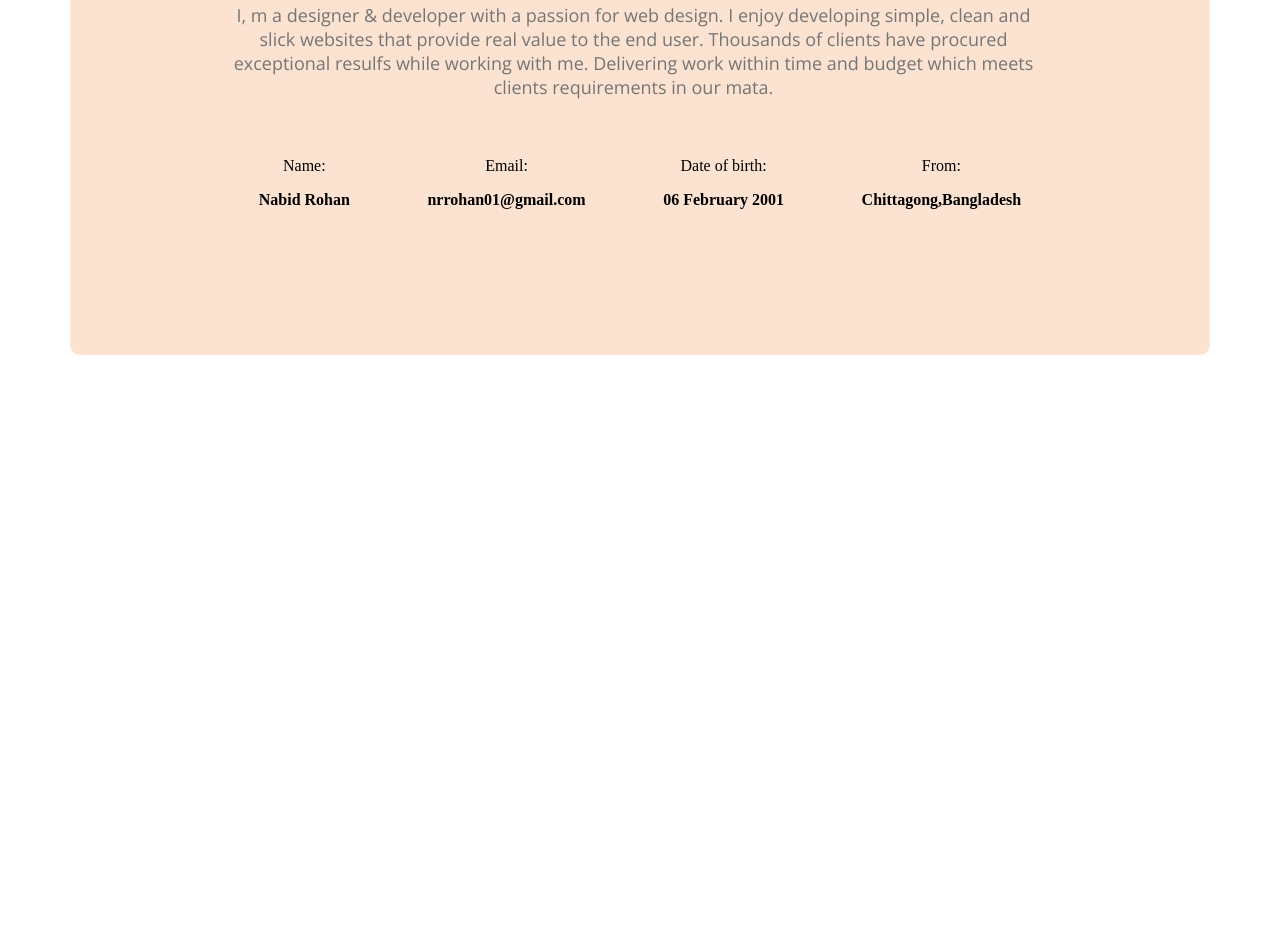
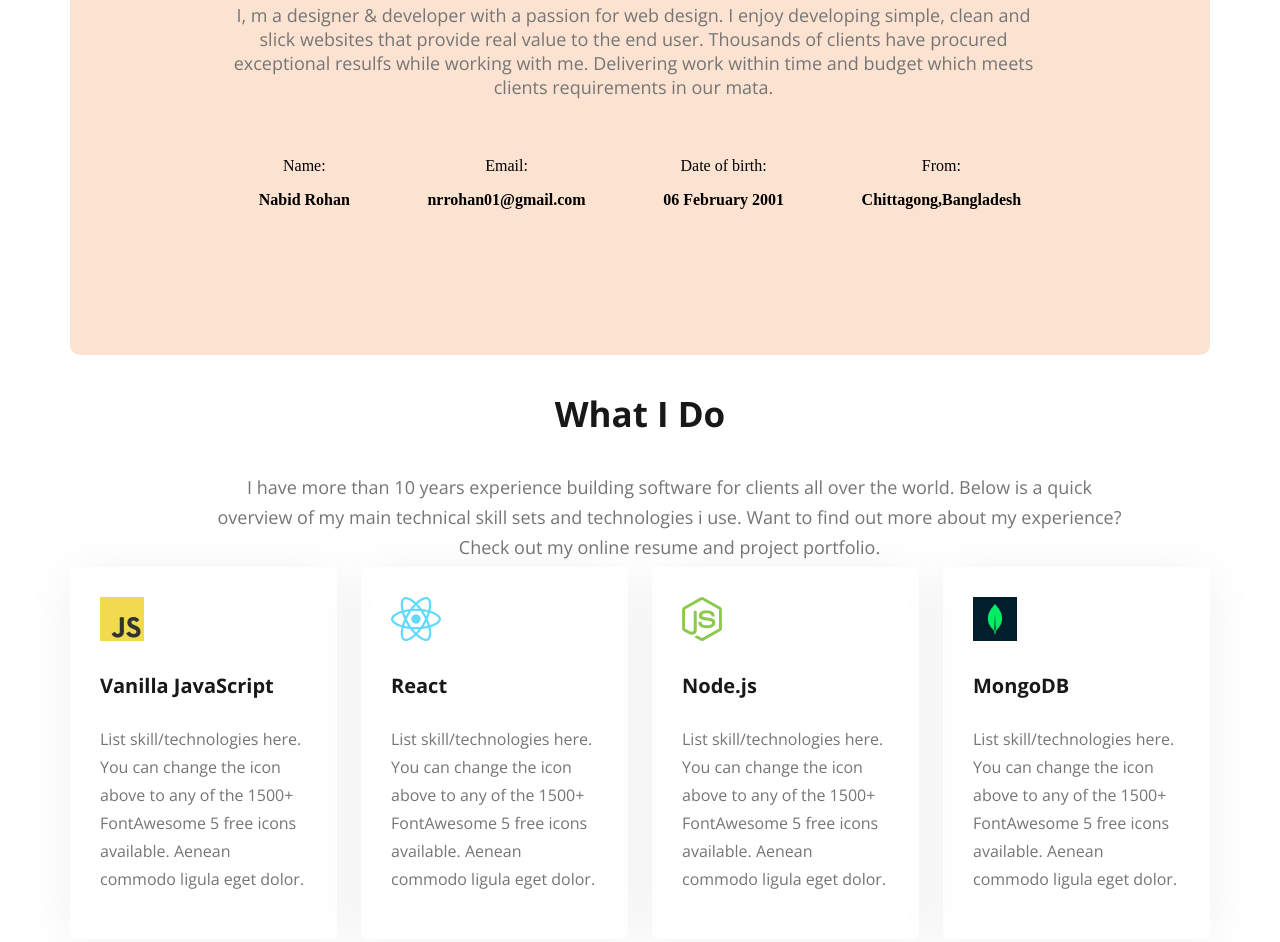
Before and after one commit to nabidrohan/webdeveloper-portfolio-nabid, a plain HTML site: page index.html in a window 1280 px wide. Shown: the part 1200-2142 px from the top of the page. Before the commit the page ends 1563 px from the top, so only its background shows below. Drawn offline with nearby package versions, Linux system fonts and the light colour scheme.

Commit message:
added what i do section

```diff
--- a/index.html
+++ b/index.html
@@ -62,6 +62,37 @@
 
 
         </section>
+        <section class="skills-section">
+            <h3 class="about-tittle text-center">What I Do</h3>
+            <p class="section-description text-center">I have more than 10 years experience building software for clients all over the world. Below is a quick overview of my main technical skill sets and technologies i use. Want to find out more about my experience? Check out my online resume and project portfolio.</p>
+            <div class="skills">
+                <div class="skill">
+                    <img src="images/icons/js.png" alt="">
+                    <h4 class="skill-tittle">Vanilla JavaScript</h4>
+                    <p class="skill-description">List skill/technologies here. You can change the icon above to any of the 1500+ FontAwesome 5 free icons available. Aenean commodo ligula eget dolor.</p>
+
+                </div>
+                <div class="skill">
+                    <img src="images/icons/react.png" alt="">
+                    <h4 class="skill-tittle">React</h4>
+                    <p class="skill-description">List skill/technologies here. You can change the icon above to any of the 1500+ FontAwesome 5 free icons available. Aenean commodo ligula eget dolor.</p>
+
+                </div>
+                <div class="skill">
+                    <img src="images/icons/nodejs.png" alt="">
+                    <h4 class="skill-tittle">Node.js</h4>
+                    <p class="skill-description">List skill/technologies here. You can change the icon above to any of the 1500+ FontAwesome 5 free icons available. Aenean commodo ligula eget dolor.</p>
+
+                </div>
+                <div class="skill">
+                    <img src="images/icons/mongo.png" alt="">
+                    <h4 class="skill-tittle">MongoDB</h4>
+                    <p class="skill-description">List skill/technologies here. You can change the icon above to any of the 1500+ FontAwesome 5 free icons available. Aenean commodo ligula eget dolor.</p>
+
+                </div>
+
+            </div>
+        </section>
 
     </main>
     <footer>
--- a/styles/portfolio.css
+++ b/styles/portfolio.css
@@ -95,6 +95,9 @@ line-height: 30px;
 width: 656px;
 height: 60px;
 }
+.text-center{
+    text-align: center;
+}
 .about-tittle{
     color: var(--Dark-01, #181818);
 text-align: center;
@@ -133,3 +136,43 @@ main{
         display: flex;
         justify-content:space-around
     }
+.section-description{
+    color: var(--Dark-03, #757575);
+text-align: center;
+font-family: "Open Sans";
+font-size: 18px;
+font-style: normal;
+font-weight: 400;
+line-height: 30px;
+width: 909px;
+height: 90px;
+justify-content: space-around;
+margin: 5px 145px;
+}
+.skills{
+    display: flex;
+    gap: 24px;
+
+}
+.skill{
+    padding: 30px;
+    box-shadow: 0px 6px 50px 0px rgba(0, 0, 0, 0.06);
+    border-radius: 5px;
+
+}
+.skill-description{
+    color: var(--Dark-03, #757575);
+font-family: "Open Sans";
+font-size: 16px;
+font-style: normal;
+font-weight: 400;
+line-height: 28px; /* 175% */
+}
+.skill-tittle{
+    color: var(--Dark-01, #181818);
+font-family: "Open Sans";
+font-size: 20px;
+font-style: normal;
+font-weight: 700;
+line-height: normal;
+}
```
